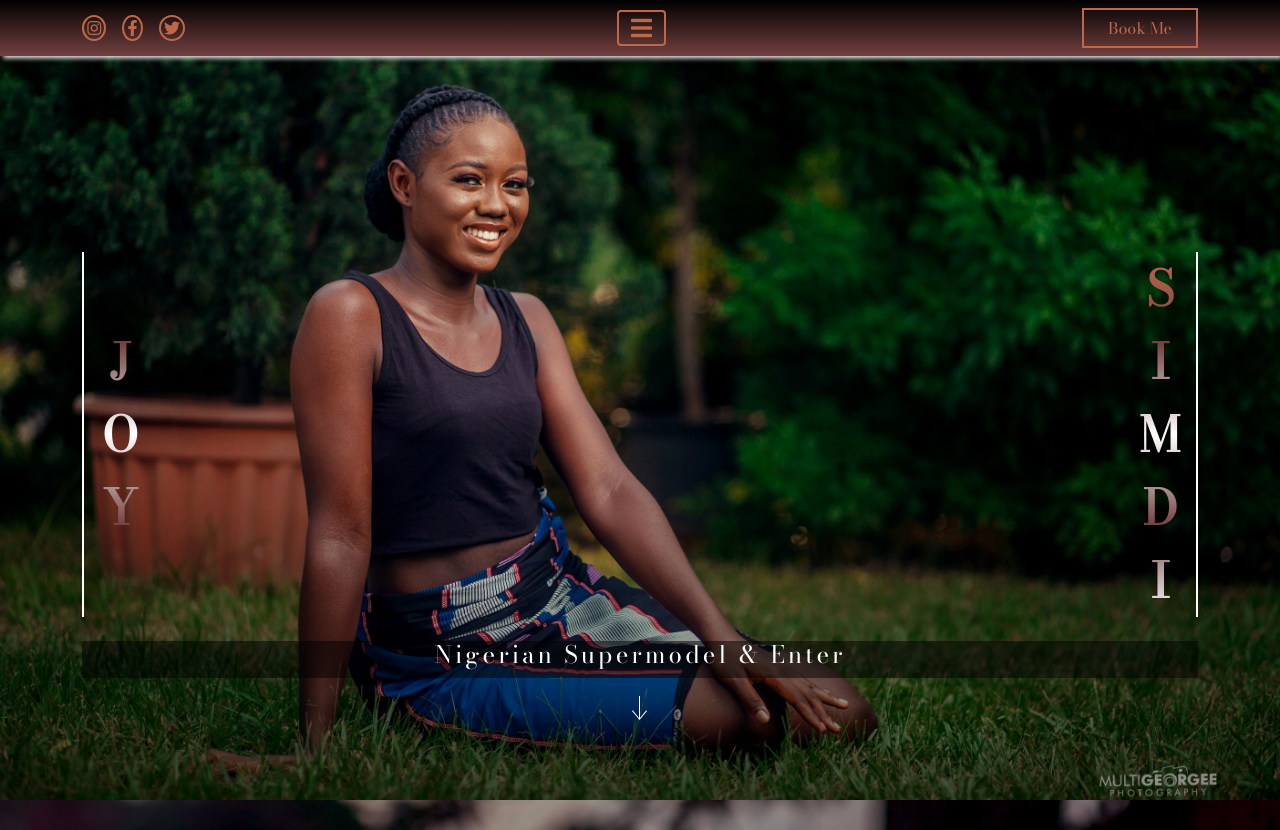
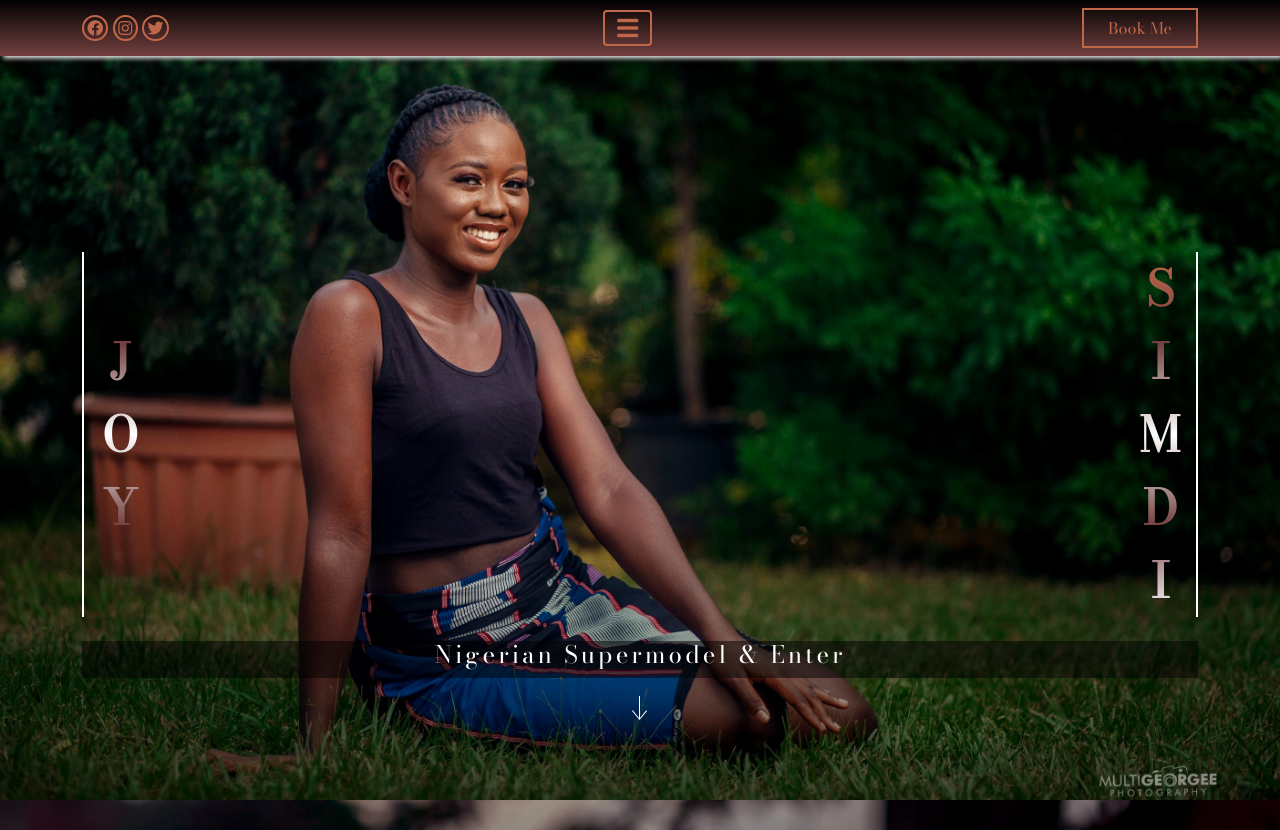
Before and after one commit to buezrico/simdi, a Next.js app: page / in a window 1280 px wide. Shown: the top 830 px of the page. Built offline with nearby package versions, Linux system fonts and the light colour scheme.

Commit message:
styled the social icons

```diff
--- a/src/components/NavbarComp.tsx
+++ b/src/components/NavbarComp.tsx
@@ -8,10 +8,10 @@ const NavbarComp = () => {
     <nav className="navbar text-primary">
       <div className="container inner">
         <div className="social-icons">
+          <i className="fab fa-facebook"></i>
           <a href="https://www.instagram.com/simdi_j/">
             <i className="fab fa-instagram"></i>
           </a>
-          <i className="fab fa-facebook-f"></i>
           <i className="fab fa-twitter"></i>
         </div>
 
--- a/src/styles/globals.scss
+++ b/src/styles/globals.scss
@@ -11,7 +11,7 @@ body {
 
 a {
   color: inherit;
-  text-decoration: none;
+  text-decoration: none !important;
 }
 
 * {
@@ -52,10 +52,21 @@ header {
     z-index: 10;
     .inner {
       .social-icons {
+        display: flex;
         i {
           border: 0.18em solid $primary;
+          color: $primary;
           padding: 0.2em;
           border-radius: 50%;
+          margin-right: 0.3em;
+          display: flex;
+          cursor: pointer;
+
+          &:hover {
+            background: $primary;
+            color: $dark;
+            box-shadow: 0 1px 5px 1px $primary;
+          }
         }
       }
       .menubtn {
@@ -63,6 +74,10 @@ header {
         display: flex;
         justify-content: center;
         align-items: center;
+
+        &:hover {
+          box-shadow: 0 1px 5px 1px $primary;
+        }
 
         i {
           font-size: 1.5em;
@@ -74,6 +89,8 @@ header {
 
         &:hover {
           background: $primary;
+          box-shadow: 0 1px 5px 1px $primary;
+
           .ant-anchor-link-title {
             color: $dark;
           }
@@ -166,18 +183,6 @@ header {
     //   height: 50vh;
     //   top: -100%;
     // }
-
-    .social-icons {
-      align-items: center;
-      i {
-        color: $primary;
-        margin-right: 1rem;
-        cursor: pointer;
-        @media screen and (min-width: 768px) {
-          // margin-right: 2rem;
-        }
-      }
-    }
 
     .btn {
       i {
```
